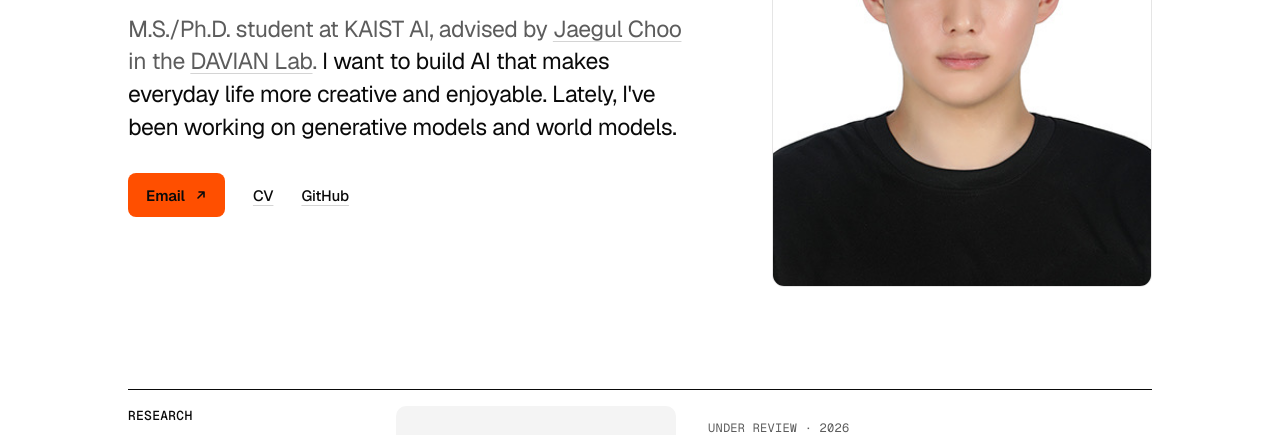
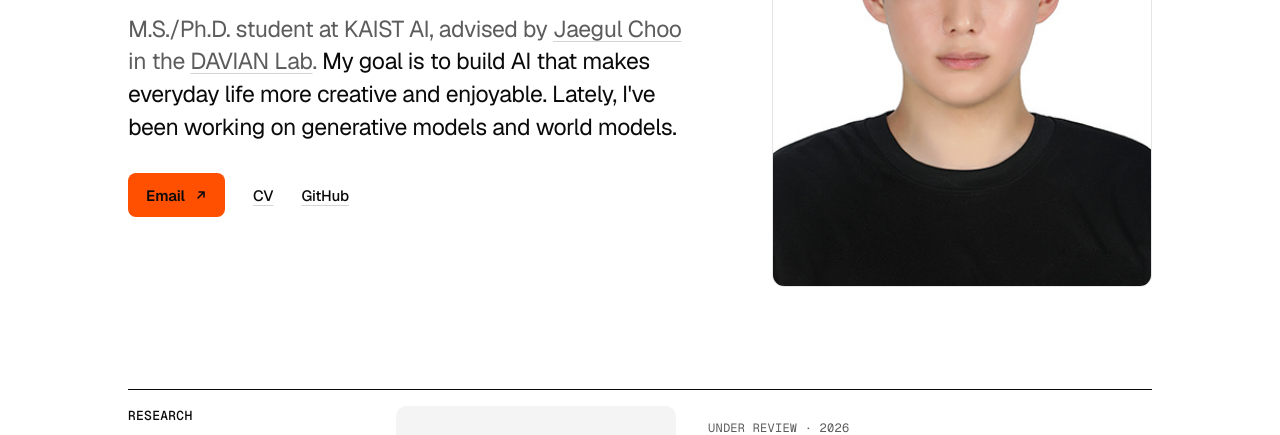
Before and after one commit to jungwoo-ahn/jungwoo-ahn.github.io, a plain HTML site: page index.html in a window 1280 px wide. Shown: the part 365-800 px from the top of the page. Drawn offline with nearby package versions, Linux system fonts and the light colour scheme.

Commit message:
Reword the goal sentence on the homepage and CV
Co-Authored-By: Claude Opus 5.5 (1M context) <noreply@anthropic.com>
Claude-Session: https://claude.ai/code/session_017fRXkXKV8wJKXzkLyZ2dw8

```diff
--- a/index.html
+++ b/index.html
@@ -53,7 +53,7 @@
     <div class="hero-text">
       <p class="status"><span class="status-dot" aria-hidden="true"></span>Open to research internships in 2027</p>
       <h1 class="name">Jungwoo Ahn</h1>
-      <p class="bio"><span class="role">M.S./Ph.D. student at KAIST AI, advised by <a href="https://sites.google.com/site/jaegulchoo/">Jaegul Choo</a> in the <a href="https://davian.kaist.ac.kr/">DAVIAN Lab</a>.</span> I want to build AI that makes everyday life more creative and enjoyable. Lately, I've been working on generative models and world models.</p>
+      <p class="bio"><span class="role">M.S./Ph.D. student at KAIST AI, advised by <a href="https://sites.google.com/site/jaegulchoo/">Jaegul Choo</a> in the <a href="https://davian.kaist.ac.kr/">DAVIAN Lab</a>.</span> My goal is to build AI that makes everyday life more creative and enjoyable. Lately, I've been working on generative models and world models.</p>
       <div class="actions">
         <a class="btn" href="mailto:jungwooahn@kaist.ac.kr">Email<svg viewBox="0 0 12 12" width="12" height="12" fill="none" stroke="currentColor" stroke-width="1.6" stroke-linecap="round" stroke-linejoin="round" aria-hidden="true"><path d="M3 9 9 3M4 3h5v5"/></svg></a>
         <a class="text-link" href="Jungwoo_Ahn_CV.pdf">CV</a>
```
Also changed, not shown: 1 other file.
